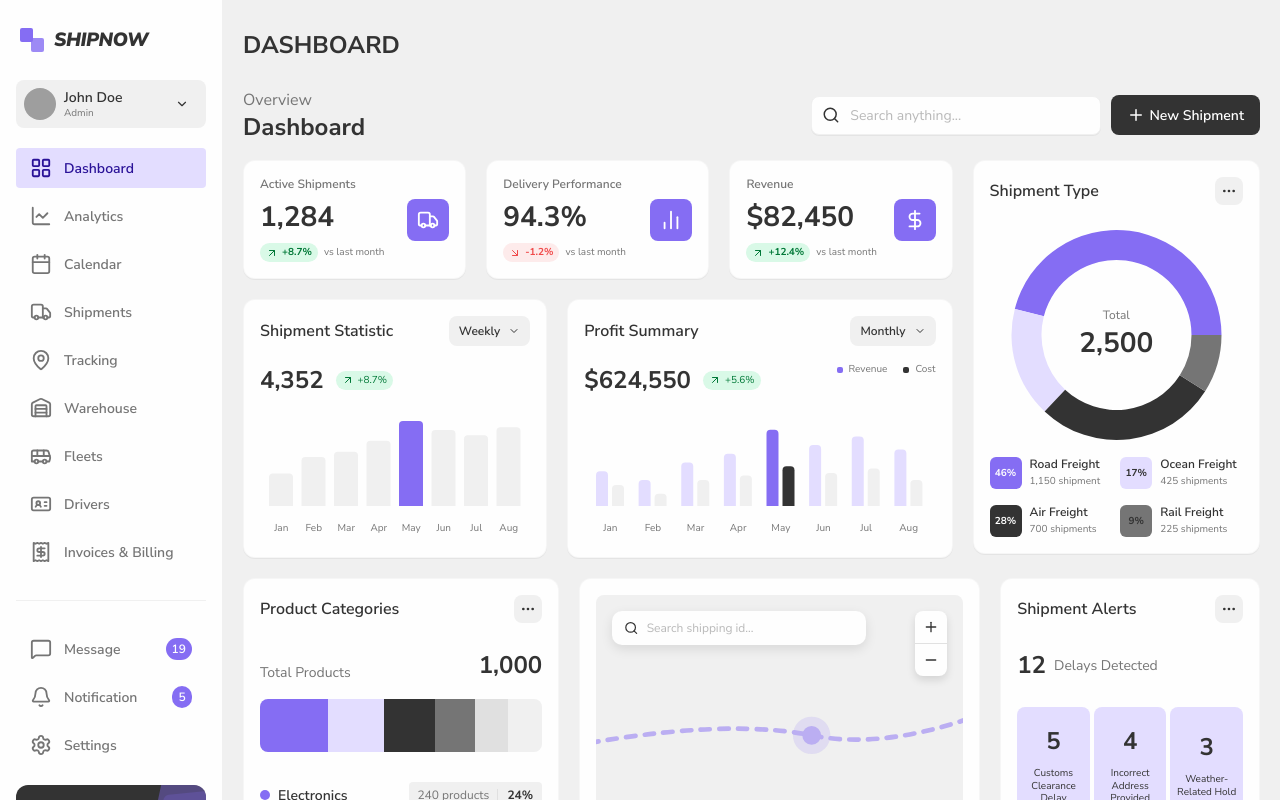
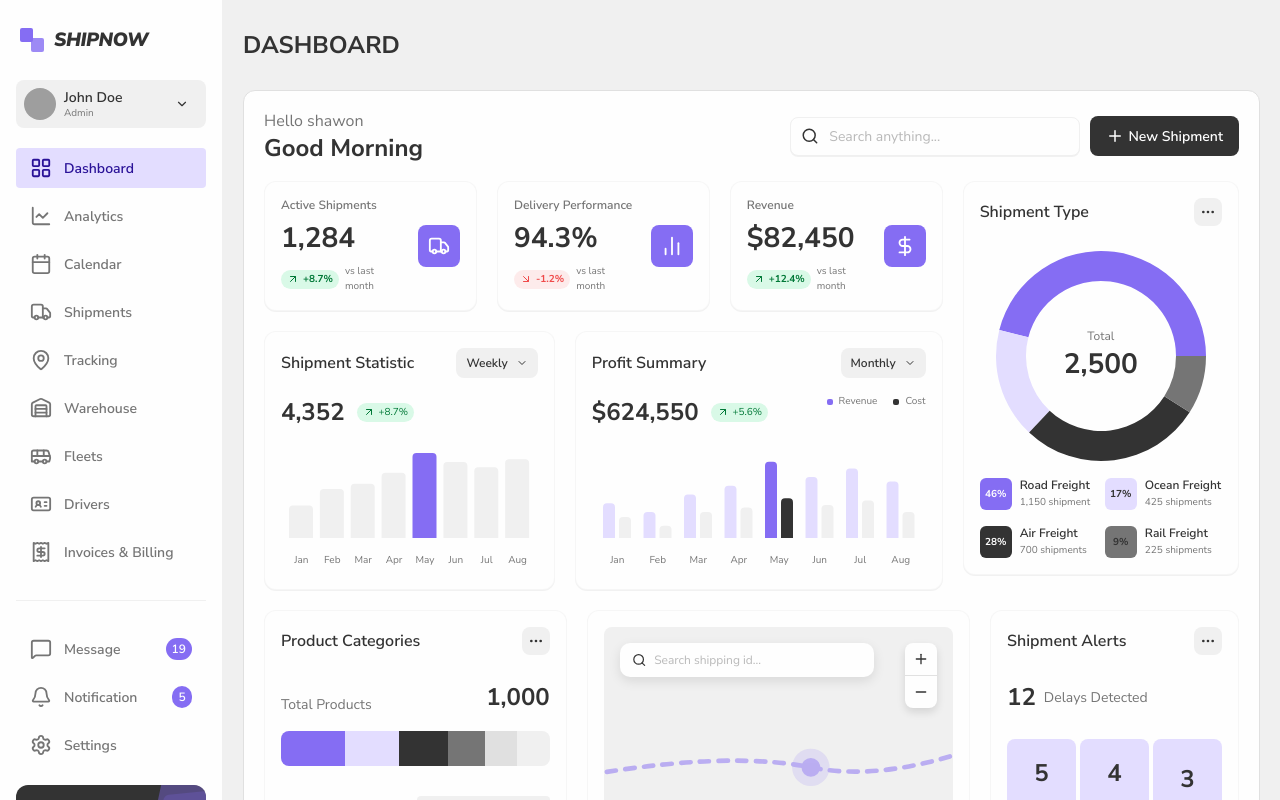
Before and after one commit to shawon2210/SHIP_NOW, a React (Vite) app: page /dashboard in a window 1280 px wide. Shown: the top 800 px of the page. Built offline with nearby package versions, Linux system fonts and the light colour scheme; grey boxes are pictures that could not be loaded.

Commit message:
Design Updates

```diff
--- a/src/pages/Dashboard.tsx
+++ b/src/pages/Dashboard.tsx
@@ -61,13 +61,13 @@ const StatCard = ({ title, value, change, isPositive, icon: Icon }: any) => (
 
 export default function Dashboard() {
   return (
-    <div className="flex flex-col gap-[20px] w-full min-w-0">
+        <div className="bg-[#FEFEFE] rounded-[12px] border border-[#E0E0E0] p-[20px] flex flex-col gap-[20px] w-full min-w-0">
 
       {/* Header */}
       <div className="flex flex-col md:flex-row justify-between items-start md:items-center gap-4">
         <div>
-          <h2 className="text-[16px] text-[#757575] leading-tight">Overview</h2>
-          <h1 className="text-[24px] font-bold text-[#333333] leading-[1.1] mt-1">Dashboard</h1>
+          <h2 className="text-[16px] text-[#757575] leading-tight">Hello shawon</h2>
+          <h1 className="text-[24px] font-bold text-[#333333] leading-[1.1] mt-1">Good Morning</h1>
         </div>
         <div className="flex flex-col sm:flex-row items-stretch sm:items-center gap-2.5 w-full md:w-auto mt-3 md:mt-0">
           <div className="flex items-center bg-[#FEFEFE] px-2.5 py-2 rounded-[8px] border border-[#F0F0F0] w-full md:w-[290px] shadow-2xs">
```
